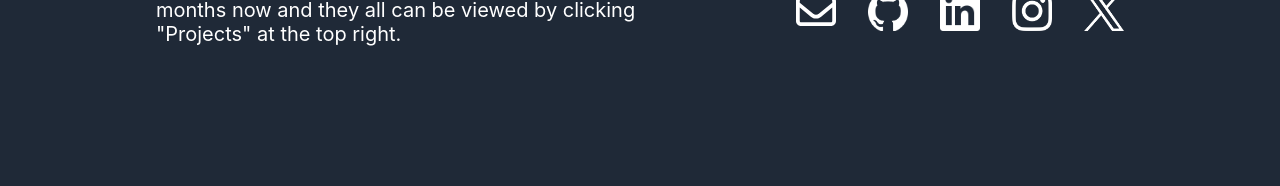
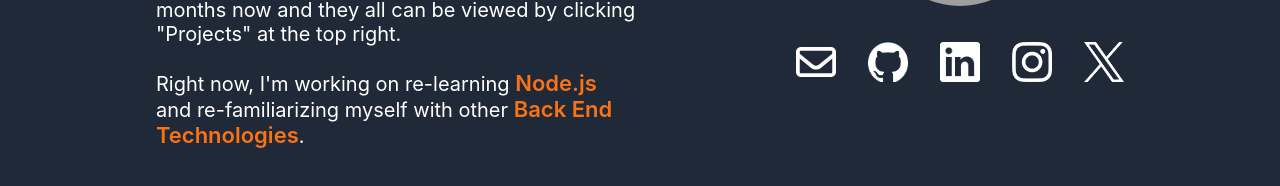
Before and after one commit to snaramirez872/snaramirez-portfolio-new, a React (Vite) app: page / in a window 1280 px wide. Shown: the part 382-568 px from the top of the page. Built offline with nearby package versions, Linux system fonts and the light colour scheme; grey boxes are pictures that could not be loaded.

Commit message:
changes + redeploy

```diff
--- a/src/pages/AboutMe/AboutMe.css
+++ b/src/pages/AboutMe/AboutMe.css
@@ -12,7 +12,8 @@
 }
 
 .extracurriculars,
-.intro-to-projects {
+.intro-to-projects,
+.right-now {
     margin-top: 1.5rem;
 }
 
--- a/src/pages/AboutMe/AboutMe.jsx
+++ b/src/pages/AboutMe/AboutMe.jsx
@@ -15,6 +15,7 @@ export default function AboutMe() {
                 <p className='intro'>I am a <span className='keywords'>Software Developer</span> with a passion for <span className='keywords'>Front End Development/Design</span>. As such, I am proficient in <span className='keywords'>JavaScript</span> and <span className='keywords'>Python</span>.</p>
                 <p className='extracurriculars'>When I'm not coding, I enjoy playing video games, photography, listening to music, and watching anime.</p>
                 <p className='intro-to-projects'>I've been making <span className='keywords'>React.js</span> applications for several months now and they all can be viewed by <span className='desktop-mode'>clicking "Projects" at the top right</span><span className='mobile-mode'>tapping "Projects" below</span>.</p>
+                <p className='right-now'>Right now, I'm working on re-learning <span className="keywords">Node.js</span> and re-familiarizing myself with other <span className='keywords'>Back End Technologies</span>.</p>
             </div>
             <div className='profile-card'>
                 <img className='profile-picture' src={profilepic} alt='profile picture' height='170' width='170' />
```
